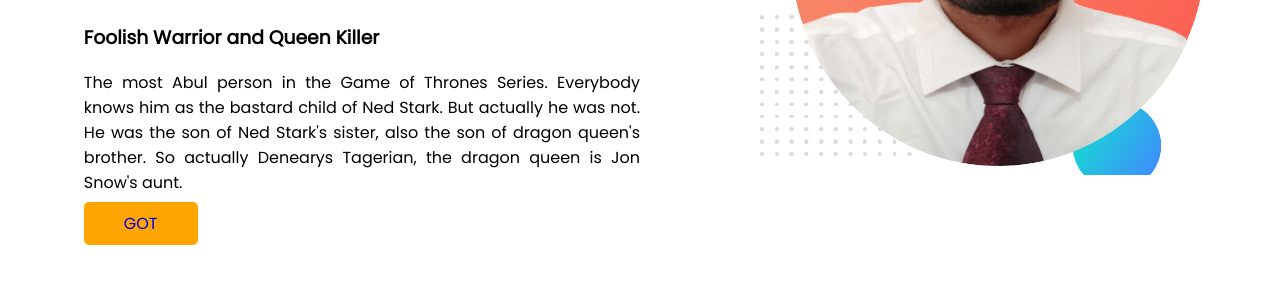
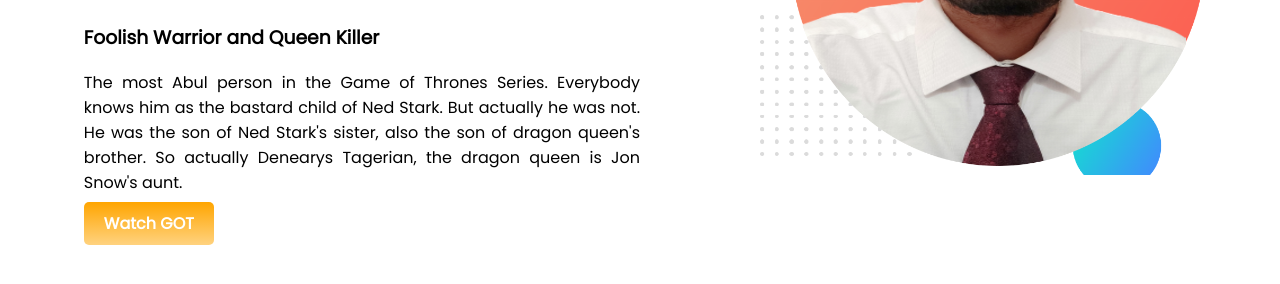
Before and after one commit to NurE-Elahi/first-portfolio, a plain HTML site: page index.html in a window 1280 px wide. Shown: the part 260-544 px from the top of the page. Drawn offline with Linux system fonts and the light colour scheme.

Commit message:
section-1-end

```diff
--- a/index.html
+++ b/index.html
@@ -25,7 +25,8 @@
                 So
                 actually Denearys Tagerian, the dragon queen is Jon Snow's aunt. </p>
             <a class="got-style" target="_blank"
-                href="https://gameofthronesepi.blogspot.com/p/game-of-thrones-all-episodes-download.html?m=1">GOT</a>
+                href="https://gameofthronesepi.blogspot.com/p/game-of-thrones-all-episodes-download.html?m=1">Watch
+                GOT</a>
         </div>
         <div class="first-section">
             <img src="images/final-image1.png" alt="An Abul's image">
--- a/style.css
+++ b/style.css
@@ -24,7 +24,9 @@ section{
 }
 .got-style{
     text-decoration: none;
-    background-color: orange;
-    padding: 10px 40px;
+    color: white;
+    font-weight: 600;
+    background-image: linear-gradient(orange, rgba(255, 166, 0, 0.5));
+    padding: 10px 20px;
     border-radius: 5px;
 }
```
